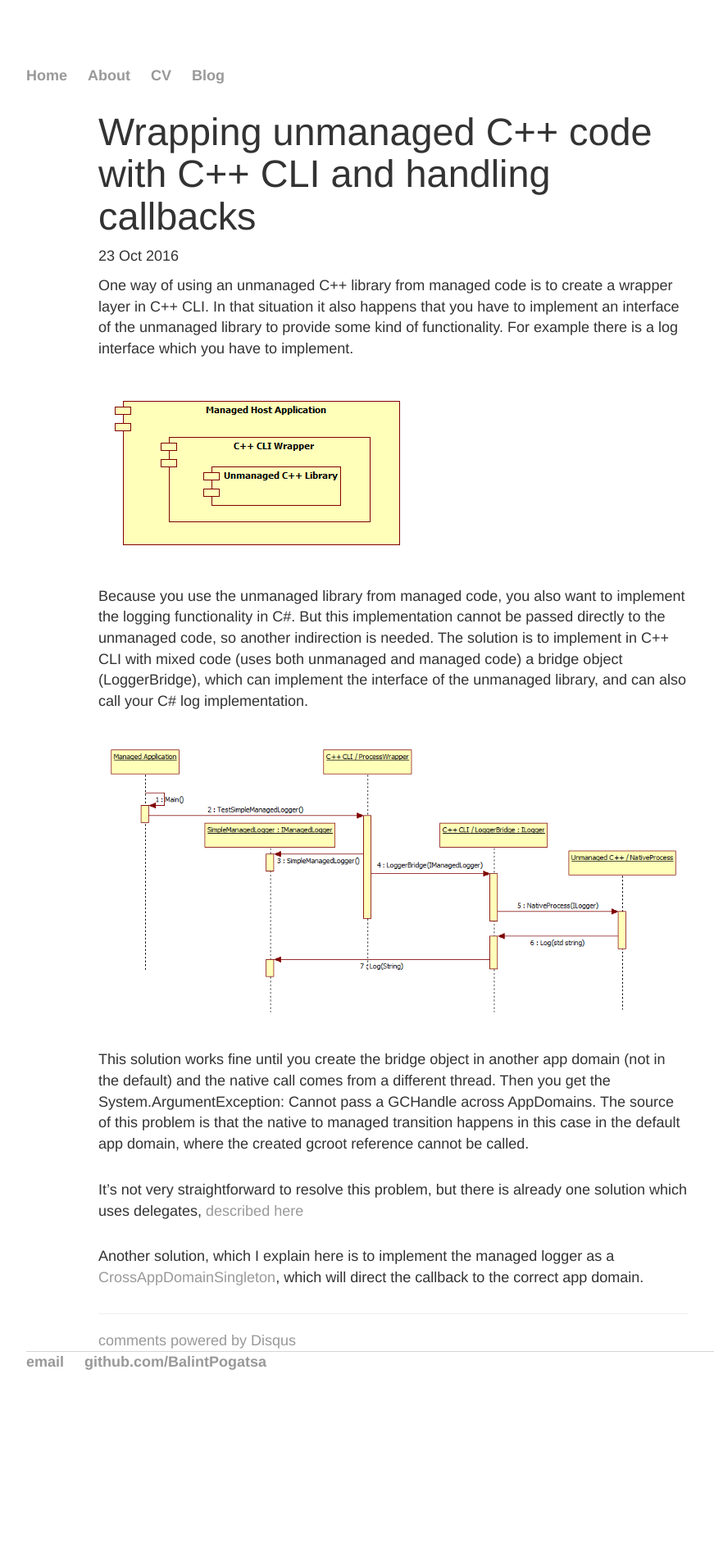
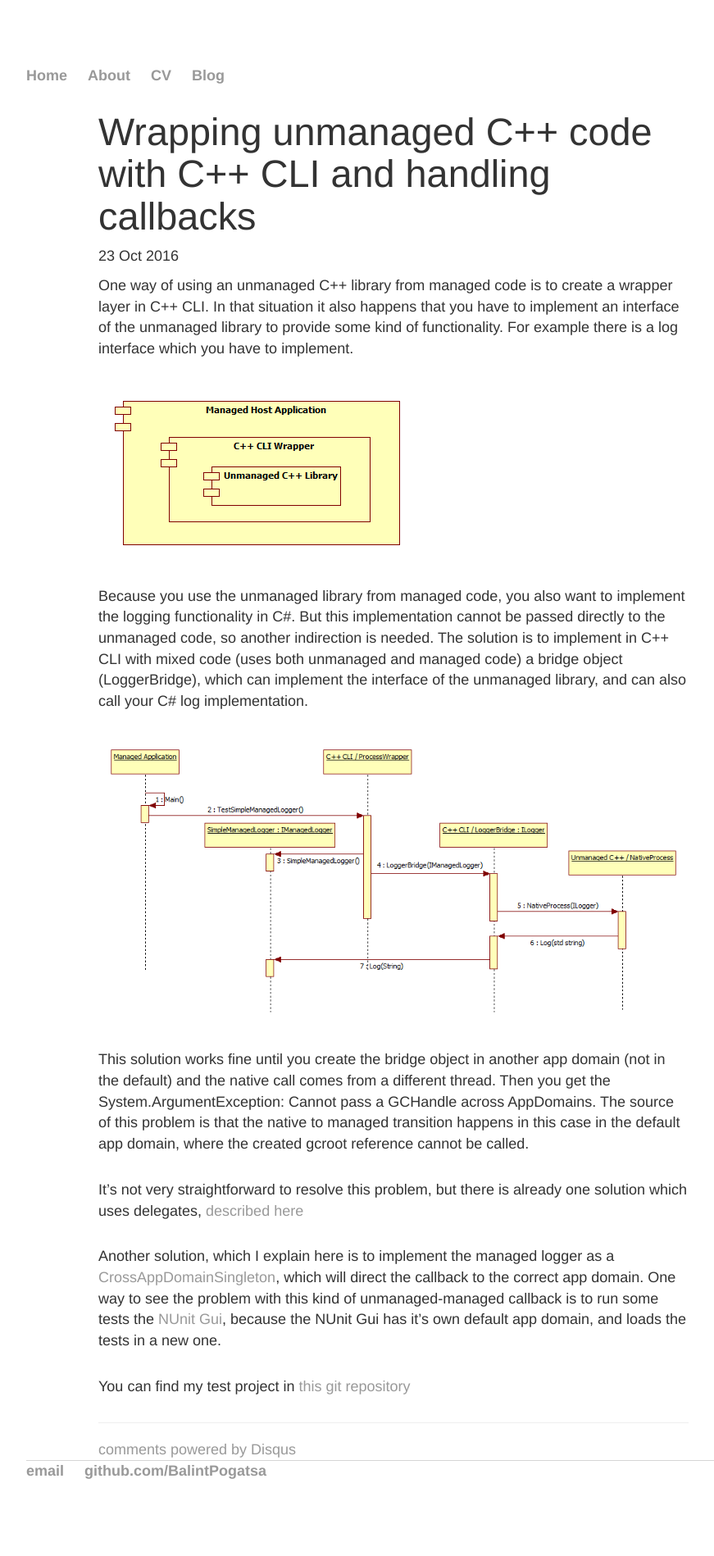
Before and after one commit to BalintPogatsa/BalintPogatsa.github.io, a Jekyll site: the page built from _posts/2016-10-23-wrapping-unmanaged-code-and-handling-callbacks.md, in a window 1280 px wide. Shown: the whole page at 82% size, without its empty margins (160-1031 px from the left). Built offline with Jekyll 4.4.1, drawn with Linux system fonts in a browser that asks for light colours; comment, search, counter and statistics services are not loaded; before the commit the page ends 1765 px from its top, so only the background shows below that.

Commit message:
added reference to git repository with example project

```diff
--- a/_posts/2016-10-23-wrapping-unmanaged-code-and-handling-callbacks.md
+++ b/_posts/2016-10-23-wrapping-unmanaged-code-and-handling-callbacks.md
@@ -25,3 +25,7 @@ It's not very straightforward to resolve this problem, but there is already one
 [described here](http://www.lenholgate.com/blog/2009/07/error-cannot-pass-a-gchandle-across-appdomains.html "GCHandle accross app domains")
 
 Another solution, which I explain here is to implement the managed logger as a [CrossAppDomainSingleton](http://www.ingebrigtsen.info/2007/05/18/cross-appdomain-singleton/ "CrossAppDomainSingleton"), which will direct the callback to the correct app domain.
+One way to see the problem with this kind of unmanaged-managed callback is to run some tests the [NUnit Gui](http://www.nunit.org/index.php?p=nunit-gui&r=2.2.10 "NUnit Gui"),
+because the NUnit Gui has it's own default app domain, and loads the tests in a new one.
+
+You can find my test project in [this git repository](https://github.com/BalintPogatsa/CrossAppDomainManagedLogger "CrossAppDomainManagedLogger repository")
```
